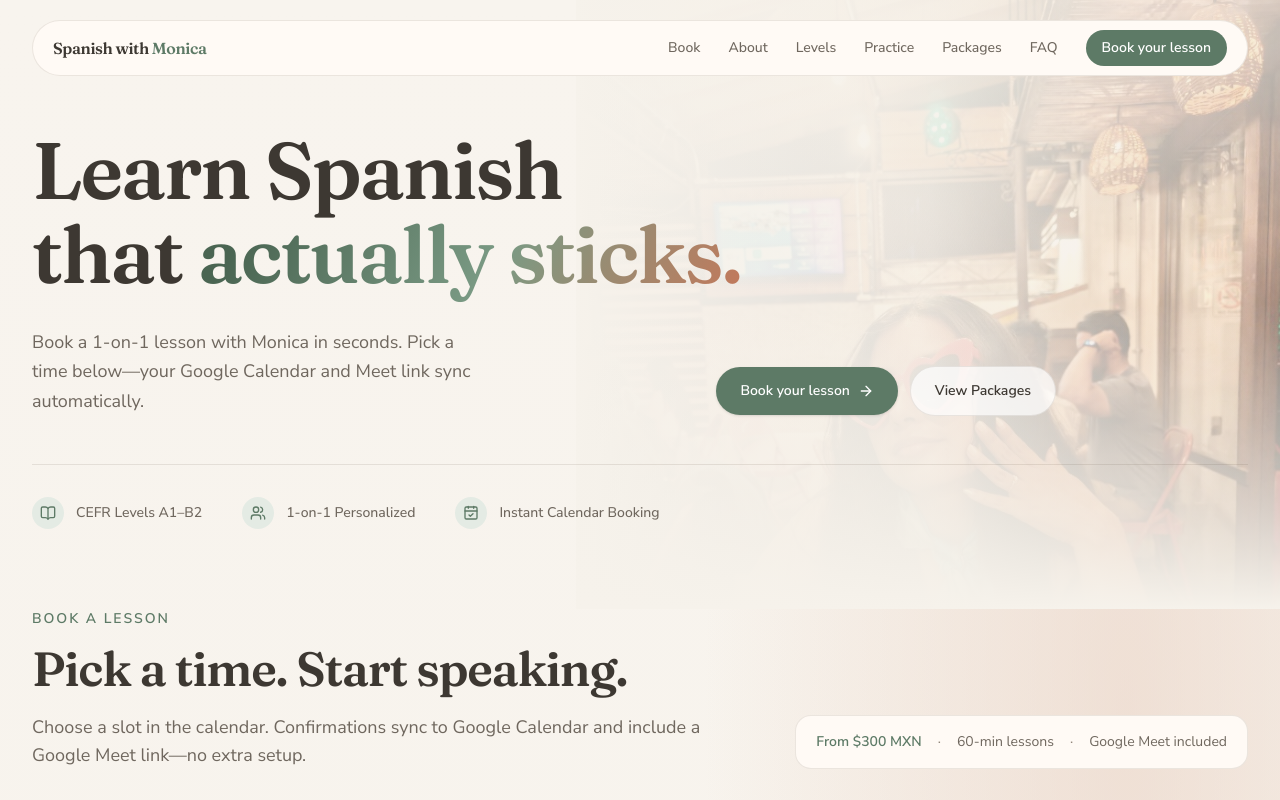
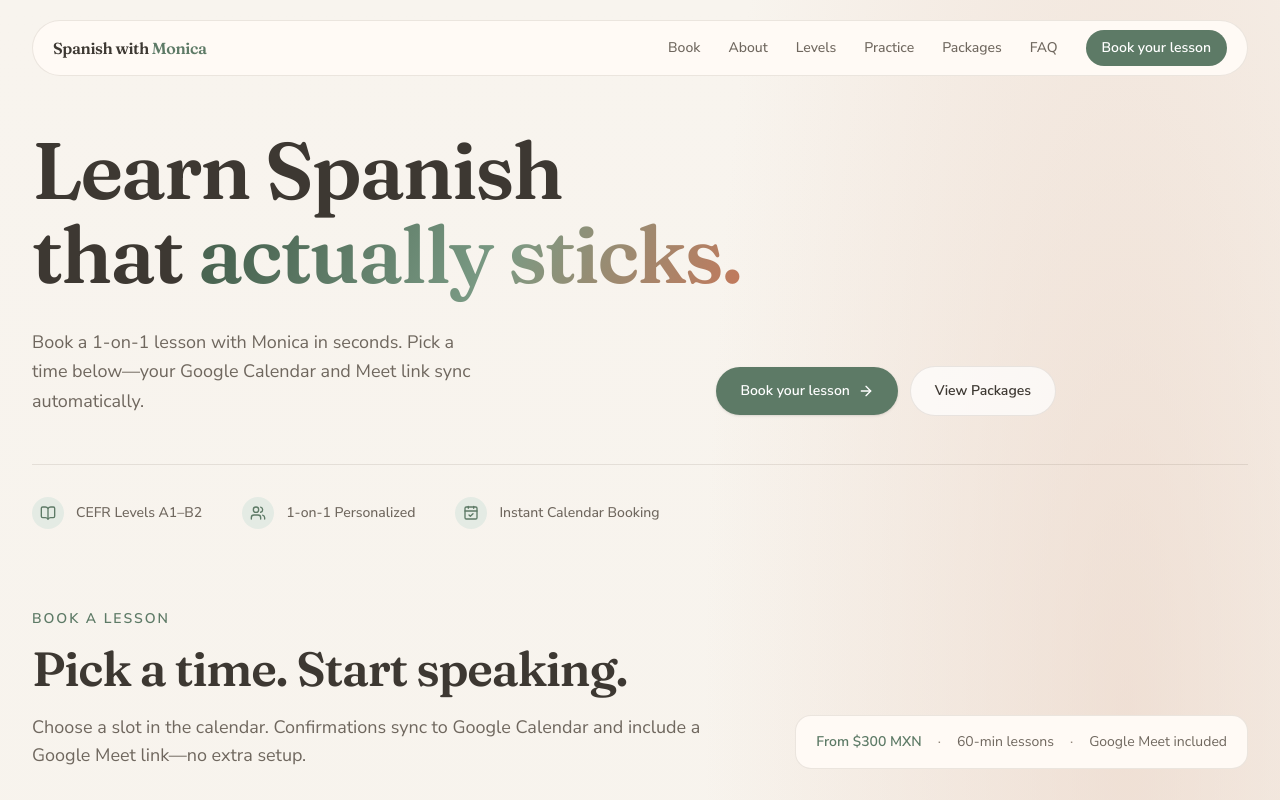
Before and after one commit to schwedeErik/spanish-with-monica, a Next.js app: page / in a window 1280 px wide. Shown: the top 800 px of the page. Built offline with nearby package versions, Linux system fonts and the light colour scheme.

Commit message:
remove background picture

```diff
--- a/app/page.tsx
+++ b/app/page.tsx
@@ -1,6 +1,5 @@
 "use client";
 
-import Image from "next/image";
 import { useState } from "react";
 import {
   ArrowRight,
@@ -423,22 +422,6 @@ export default function Home() {
 
       <main id="top" className="flex-1">
         <section className="relative overflow-hidden px-4 pb-16 pt-28 sm:px-8 sm:pb-20 sm:pt-32">
-          <div
-            className="pointer-events-none absolute inset-y-0 right-0 w-[90%] max-w-3xl sm:w-[70%] lg:w-[55%]"
-            aria-hidden
-          >
-            <Image
-              src={`${process.env.NEXT_PUBLIC_BASE_PATH ?? ""}/monica.png`}
-              alt=""
-              fill
-              priority
-              sizes="(max-width: 1024px) 85vw, 40rem"
-              className="object-cover object-[center_12%] opacity-35 saturate-[0.85] contrast-[1.02] sm:opacity-45 lg:opacity-50"
-            />
-            <div className="absolute inset-0 bg-gradient-to-r from-[#f6f2eb] via-[#f6f2eb]/80 to-transparent" />
-            <div className="absolute inset-0 bg-gradient-to-t from-[#f6f2eb] via-transparent to-[#f6f2eb]/55" />
-          </div>
-
           <div className="relative mx-auto w-full max-w-7xl">
             <h1 className="animate-fade-up max-w-4xl font-[family-name:var(--font-display)] text-5xl font-semibold leading-[1.05] tracking-tight text-foreground sm:text-7xl lg:text-[5rem]">
               Learn Spanish
```
